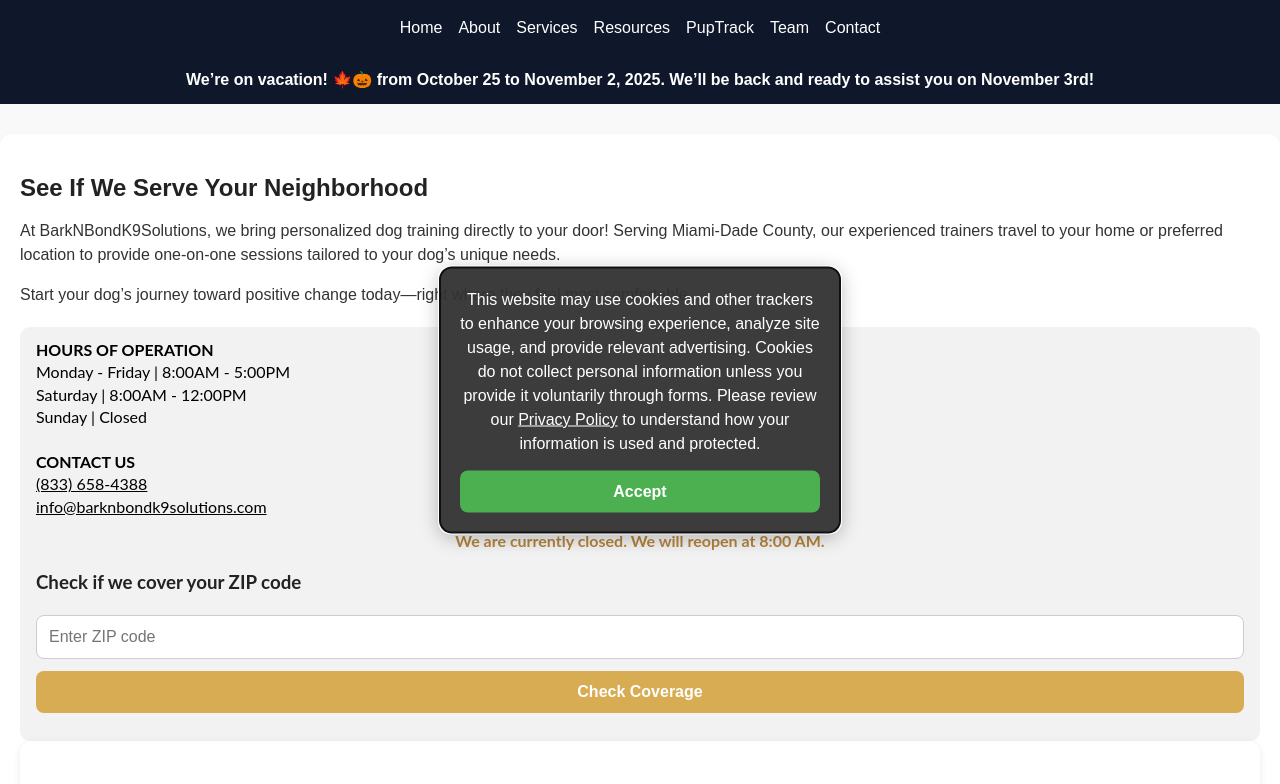
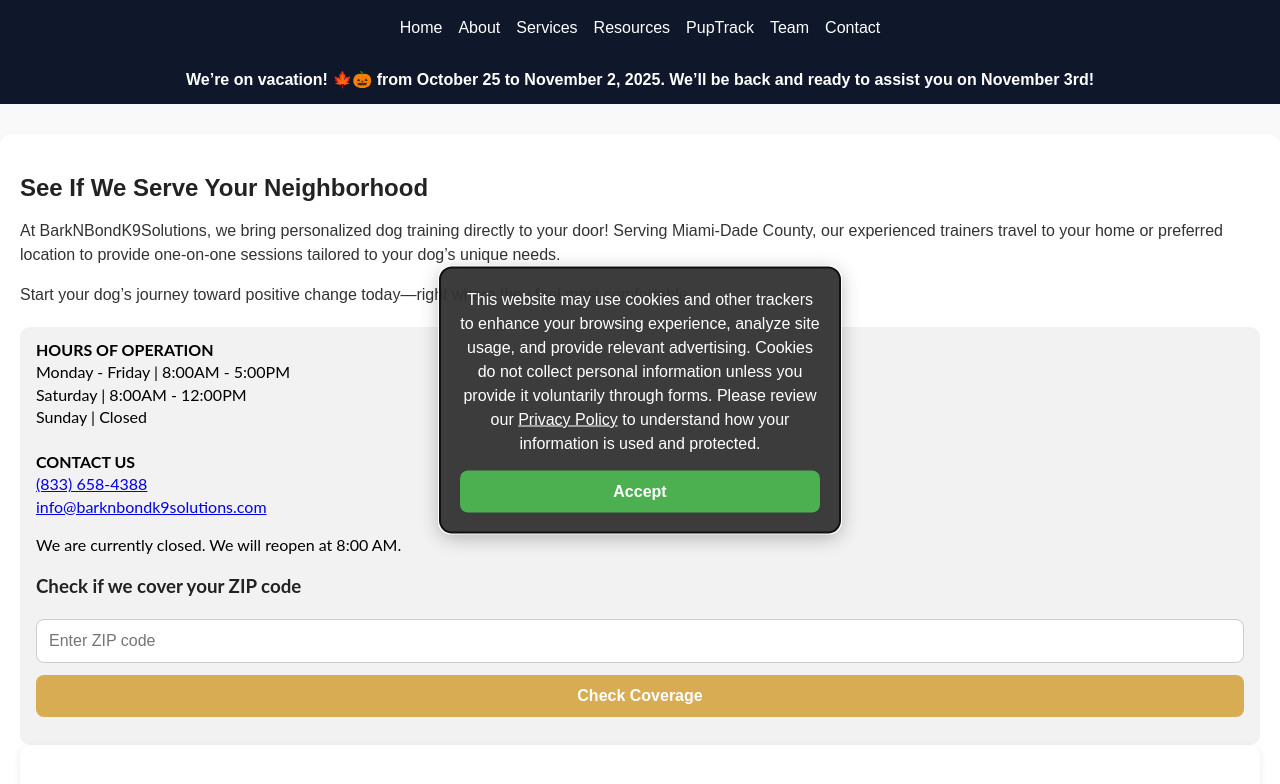
Before and after one commit to barknbondk9solutions-ai/shiny-umbrella, a plain HTML site: page index.html in a window 1280 px wide. Shown: the top 784 px of the page. Drawn offline with nearby package versions, Linux system fonts and the light colour scheme; no server answers; a script that the page names is missing.

Commit message:
Update index.html

```diff
--- a/index.html
+++ b/index.html
@@ -87,19 +87,13 @@
   <div id="banner-container"></div>
 
   <main id="page-content">
-      <!-- ====== Main Service Widget ====== -->
     <div id="service-widget">
       <div id="location-section">
         <div class="location-text">
           <h2>See If We Serve Your Neighborhood</h2>
-        <p>
-          At BarkNBondK9Solutions, we bring personalized dog training directly to your door!
-          Serving Miami-Dade County, our experienced trainers travel to your home or preferred location
-          to provide one-on-one sessions tailored to your dog’s unique needs.
-        </p>
+          <p>At BarkNBondK9Solutions, we bring personalized dog training directly to your door! Serving Miami-Dade County, our experienced trainers travel to your home or preferred location to provide one-on-one sessions tailored to your dog’s unique needs.</p>
           <p>Start your dog’s journey toward positive change today—right where they feel most comfortable.</p>
 
- <!-- ====== Hours of Operation ====== -->
           <div class="hours">
             <strong>HOURS OF OPERATION</strong><br>
             Monday - Friday | 8:00AM - 5:00PM <span id="monfri-status"></span><br>
@@ -107,19 +101,17 @@
             Sunday | Closed <span id="sun-status"></span><br><br>
 
             <strong>CONTACT US</strong><br>
-  <a href="tel:+18336584388" style="color: #000; text-decoration: underline;">(833) 658-4388</a><br>
-  <a href="mailto:info@barknbondk9solutions.com" style="color: #000; text-decoration: underline;">info@barknbondk9solutions.com</a>
+            <a href="tel:+18336584388" class="contact-link">(833) 658-4388</a><br>
+            <a href="mailto:info@barknbondk9solutions.com" class="contact-link">info@barknbondk9solutions.com</a>
+            <p id="status-message" class="status-msg"></p>
 
-<p id="status-message" style="margin-top: 12px; text-align: center; font-weight: bold; color: #b3833b;"></p>
-
-        <!-- ====== ZIP Code Coverage ====== -->
             <h3>Check if we cover your ZIP code</h3>
             <input type="text" id="zipInput" placeholder="Enter ZIP code" />
-        <button onclick="checkCoverage()">Check Coverage</button>
+            <button id="check-coverage">Check Coverage</button>
             <p id="result"></p>
           </div>
+        </div>
 
-      <!-- ====== Map Display ====== -->
         <div class="location-map">
           <div id="map"></div>
         </div>
```
Lines whose indentation alone changed are shown as unchanged.
